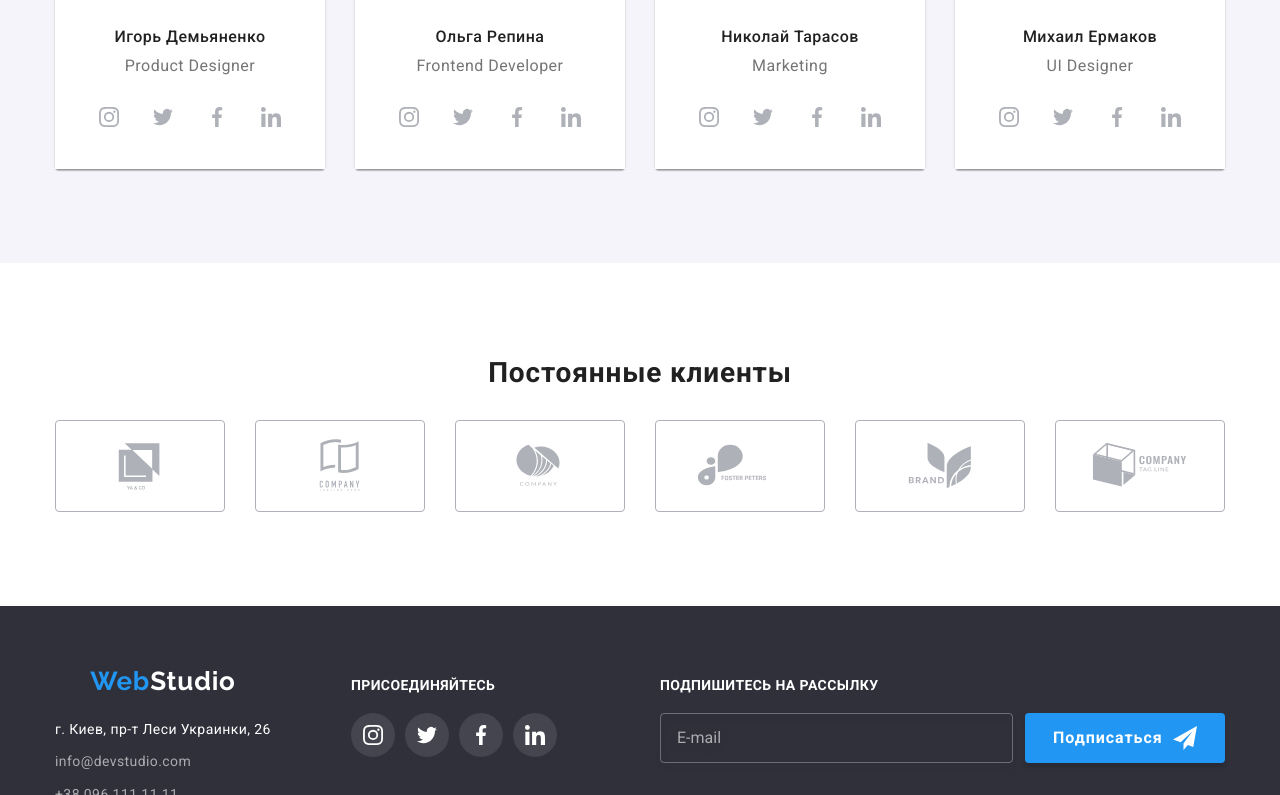
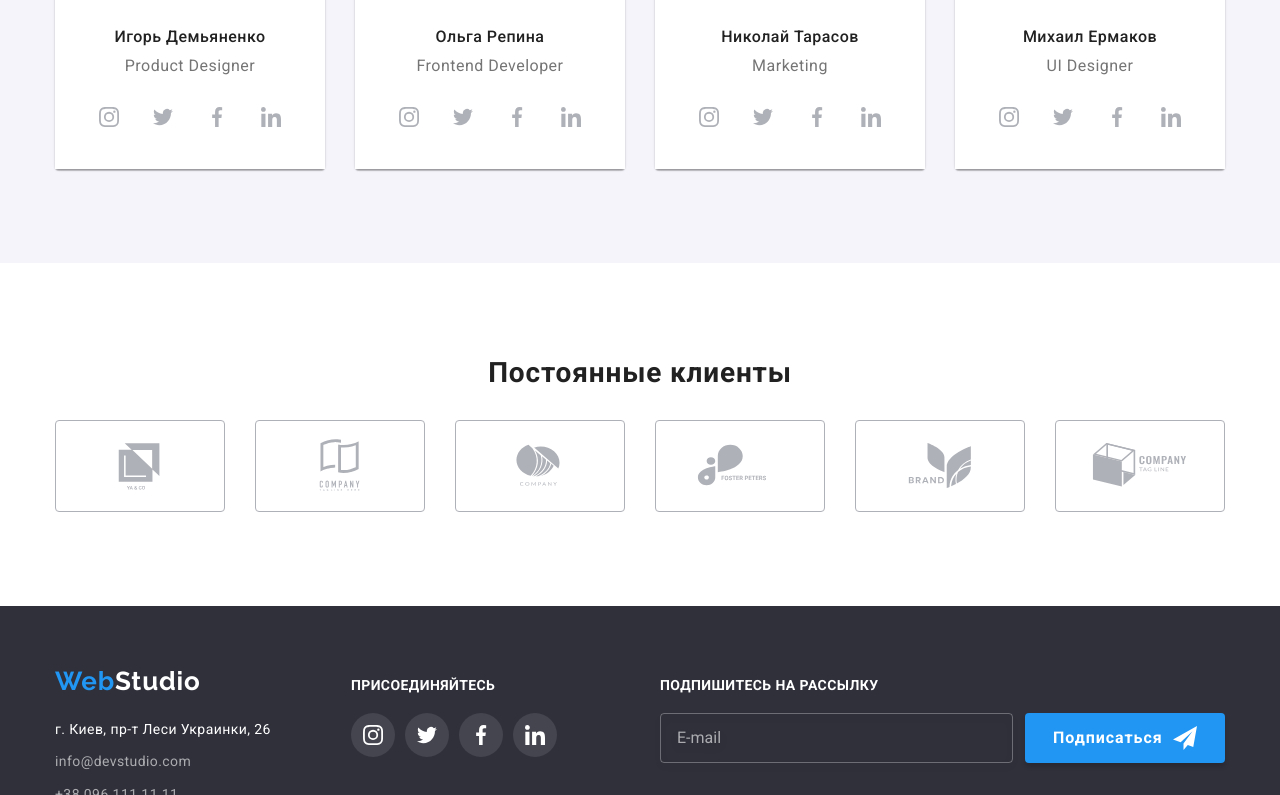
Before and after one commit to YanaSheri/goit-markup-hw-08, a plain HTML site: page index.html in a window 1280 px wide. Shown: the part 2005-2800 px from the top of the page. Drawn offline with nearby package versions, Linux system fonts and the light colour scheme.

Commit message:
Незначительные правки (удаляет ненужные строки) и ровняет лого футера по левому краю

```diff
--- a/sass/components/_logo.scss
+++ b/sass/components/_logo.scss
@@ -13,6 +13,7 @@
         height: 100%;
         font-size: 26px;
         line-height: 1.2;
+        justify-content: left;
     }
     .logo-blue {
         display: flex;
--- a/sass/layouts/_header.scss
+++ b/sass/layouts/_header.scss
@@ -10,16 +10,11 @@
     height: 60px;
     @media screen and (min-width: 768px) {
         height: 80px;
-
     }
-    // @media screen and (min-width: 1200px) {
-    // //     height: 80px;
-    // }
 }
 
 .main-menu {
     display: none;
-
     @media screen and (min-width: 768px) {
         width: 100%;
         display: flex;
@@ -59,7 +54,6 @@
         line-height: 16px;
         letter-spacing: 0.02em;
         text-decoration: none;
-
         transition-duration: 250ms;
         transition-timing-function: cubic-bezier(0.4, 0, 0.2, 1);
         &:not(:last-child) {
```
Also changed, not shown: css/main.css, css/main.min.css, 2 other files.
